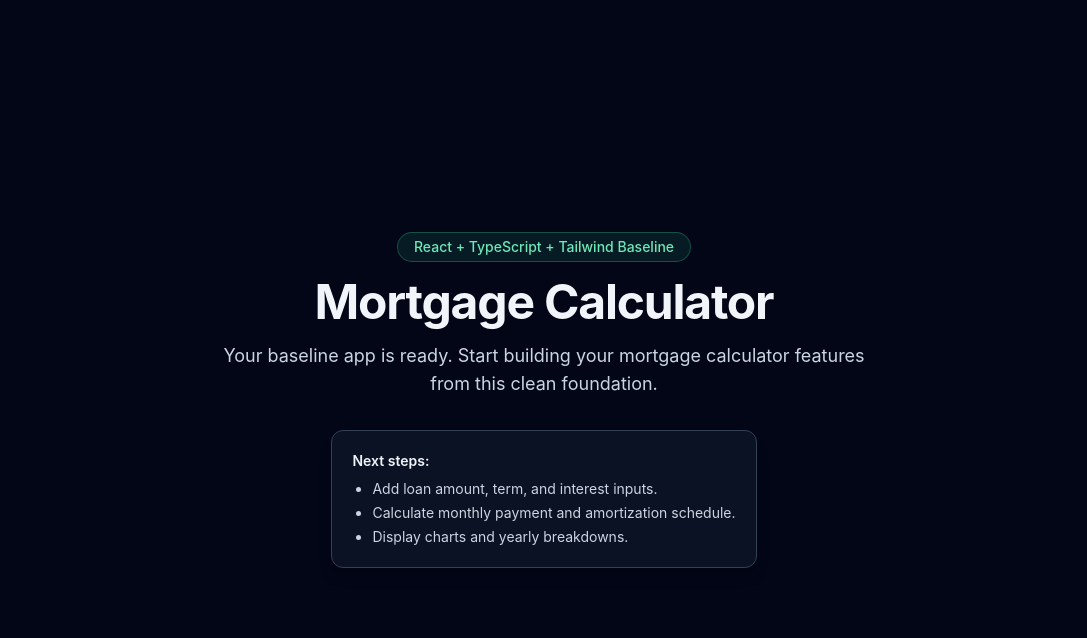
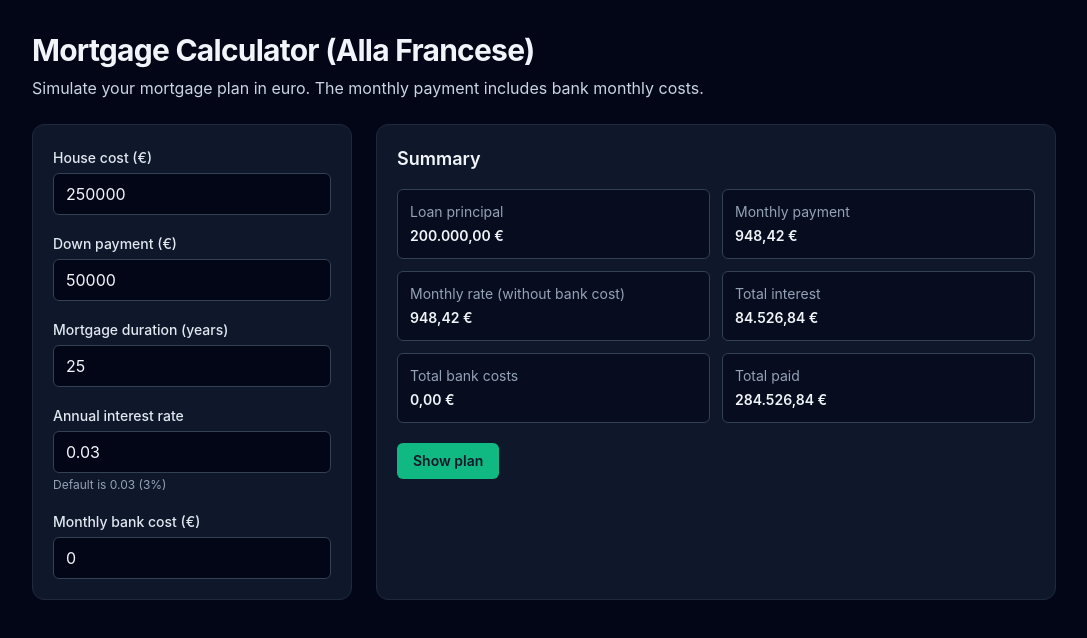
Before and after one commit to samdalvai/mortgage-calculator, a React (Vite) app: page / in a window 1280 px wide. Shown: the top 638 px of the page, without its empty margins (96-1183 px from the left). Built offline with nearby package versions, Linux system fonts and the light colour scheme; the HTML template or start-up script is replaced by a standard one.

Commit message:
Add interest-aware French mortgage simulator with plan breakdown

```diff
--- a/package.json
+++ b/package.json
@@ -8,7 +8,8 @@
     "build": "tsc -b && vite build",
     "preview": "vite preview",
     "lint": "eslint .",
-    "deploy": "npm run build"
+    "deploy": "npm run build",
+    "test": "tsc -p tsconfig.tests.json && node .test-dist/tests/mortgage.test.js"
   },
   "dependencies": {
     "react": "^18.3.1",
--- a/src/App.tsx
+++ b/src/App.tsx
@@ -1,25 +1,184 @@
+import { useMemo, useState } from 'react'
+
+import { calculateMortgagePlan } from './lib/mortgage'
+
+const euroFormatter = new Intl.NumberFormat('it-IT', {
+  style: 'currency',
+  currency: 'EUR',
+  maximumFractionDigits: 2,
+})
+
 function App() {
+  const [houseCost, setHouseCost] = useState(250000)
+  const [downPayment, setDownPayment] = useState(50000)
+  const [years, setYears] = useState(25)
+  const [annualInterestRate, setAnnualInterestRate] = useState(0.03)
+  const [monthlyBankCost, setMonthlyBankCost] = useState(0)
+  const [showPlan, setShowPlan] = useState(false)
+
+  const plan = useMemo(
+    () =>
+      calculateMortgagePlan({
+        houseCost,
+        downPayment,
+        years,
+        annualInterestRate,
+        monthlyBankCost,
+      }),
+    [annualInterestRate, downPayment, houseCost, monthlyBankCost, years],
+  )
+
   return (
-    <main className="min-h-screen bg-slate-950 text-slate-100">
-      <section className="mx-auto flex min-h-screen max-w-4xl flex-col items-center justify-center px-6 py-16 text-center">
-        <span className="mb-4 rounded-full border border-emerald-400/30 bg-emerald-400/10 px-4 py-1 text-sm font-medium text-emerald-300">
-          React + TypeScript + Tailwind Baseline
-        </span>
-        <h1 className="text-4xl font-bold tracking-tight sm:text-5xl">Mortgage Calculator</h1>
-        <p className="mt-4 max-w-2xl text-lg text-slate-300">
-          Your baseline app is ready. Start building your mortgage calculator features from this clean foundation.
+    <main className="min-h-screen bg-slate-950 px-4 py-8 text-slate-100 sm:px-6 lg:px-8">
+      <section className="mx-auto w-full max-w-5xl">
+        <h1 className="text-2xl font-bold tracking-tight sm:text-3xl">Mortgage Calculator (Alla Francese)</h1>
+        <p className="mt-2 text-sm text-slate-300 sm:text-base">
+          Simulate your mortgage plan in euro. The monthly payment includes bank monthly costs.
         </p>
-        <div className="mt-8 rounded-xl border border-slate-700 bg-slate-900/70 p-5 text-left text-sm text-slate-300 shadow-lg shadow-black/20">
-          <p className="font-semibold text-slate-100">Next steps:</p>
-          <ul className="mt-2 list-disc space-y-1 pl-5">
-            <li>Add loan amount, term, and interest inputs.</li>
-            <li>Calculate monthly payment and amortization schedule.</li>
-            <li>Display charts and yearly breakdowns.</li>
-          </ul>
+
+        <div className="mt-6 grid gap-6 lg:grid-cols-[320px_1fr]">
+          <form className="space-y-4 rounded-xl border border-slate-800 bg-slate-900 p-4 sm:p-5">
+            <InputField
+              id="houseCost"
+              label="House cost (€)"
+              value={houseCost}
+              min={0}
+              step={1000}
+              onValueChange={setHouseCost}
+            />
+            <InputField
+              id="downPayment"
+              label="Down payment (€)"
+              value={downPayment}
+              min={0}
+              step={1000}
+              onValueChange={setDownPayment}
+            />
+            <InputField
+              id="years"
+              label="Mortgage duration (years)"
+              value={years}
+              min={1}
+              step={1}
+              onValueChange={setYears}
+            />
+            <InputField
+              id="annualInterestRate"
+              label="Annual interest rate"
+              value={annualInterestRate}
+              min={0}
+              max={1}
+              step={0.001}
+              onValueChange={setAnnualInterestRate}
+              hint="Default is 0.03 (3%)"
+            />
+            <InputField
+              id="monthlyBankCost"
+              label="Monthly bank cost (€)"
+              value={monthlyBankCost}
+              min={0}
+              step={1}
+              onValueChange={setMonthlyBankCost}
+            />
+          </form>
+
+          <div className="rounded-xl border border-slate-800 bg-slate-900 p-4 sm:p-5">
+            <h2 className="text-lg font-semibold">Summary</h2>
+            <dl className="mt-4 grid grid-cols-1 gap-3 text-sm sm:grid-cols-2">
+              <SummaryItem label="Loan principal" value={euroFormatter.format(plan.principal)} />
+              <SummaryItem label="Monthly payment" value={euroFormatter.format(plan.monthlyPayment)} />
+              <SummaryItem
+                label="Monthly rate (without bank cost)"
+                value={euroFormatter.format(plan.monthlyRateWithoutBankCost)}
+              />
+              <SummaryItem label="Total interest" value={euroFormatter.format(plan.totalInterest)} />
+              <SummaryItem label="Total bank costs" value={euroFormatter.format(plan.totalBankCosts)} />
+              <SummaryItem label="Total paid" value={euroFormatter.format(plan.totalPaid)} />
+            </dl>
+
+            <button
+              type="button"
+              onClick={() => setShowPlan((current) => !current)}
+              className="mt-5 rounded-md bg-emerald-500 px-4 py-2 text-sm font-semibold text-slate-900 transition hover:bg-emerald-400"
+            >
+              {showPlan ? 'Hide plan' : 'Show plan'}
+            </button>
+
+            {showPlan ? (
+              <ul className="mt-5 space-y-3">
+                {plan.installments.map((installment) => (
+                  <li
+                    key={installment.month}
+                    className="rounded-lg border border-slate-700 bg-slate-950/60 p-3 text-xs sm:text-sm"
+                  >
+                    <p className="font-semibold text-emerald-300">Month {installment.month}</p>
+                    <div className="mt-2 grid grid-cols-2 gap-2 sm:grid-cols-4">
+                      <PlanValue label="Payment" value={euroFormatter.format(installment.payment)} />
+                      <PlanValue label="Principal" value={euroFormatter.format(installment.principal)} />
+                      <PlanValue label="Interest" value={euroFormatter.format(installment.interest)} />
+                      <PlanValue label="Bank cost" value={euroFormatter.format(installment.bankCost)} />
+                      <PlanValue
+                        label="Remaining capital"
+                        value={euroFormatter.format(installment.remainingPrincipal)}
+                      />
+                    </div>
+                  </li>
+                ))}
+              </ul>
+            ) : null}
+          </div>
         </div>
       </section>
     </main>
   )
 }
 
+type InputFieldProps = {
+  id: string
+  label: string
+  value: number
+  min?: number
+  max?: number
+  step?: number
+  hint?: string
+  onValueChange: (value: number) => void
+}
+
+function InputField({ id, label, value, min, max, step, hint, onValueChange }: InputFieldProps) {
+  return (
+    <label className="block" htmlFor={id}>
+      <span className="text-sm font-medium text-slate-200">{label}</span>
+      <input
+        id={id}
+        type="number"
+        className="mt-1 w-full rounded-md border border-slate-700 bg-slate-950 px-3 py-2 text-slate-100 outline-none ring-emerald-400 focus:ring"
+        value={value}
+        min={min}
+        max={max}
+        step={step}
+        onChange={(event) => onValueChange(Number(event.target.value))}
+      />
+      {hint ? <span className="mt-1 block text-xs text-slate-400">{hint}</span> : null}
+    </label>
+  )
+}
+
+function SummaryItem({ label, value }: { label: string; value: string }) {
+  return (
+    <div className="rounded-md border border-slate-700 bg-slate-950/60 p-3">
+      <dt className="text-slate-400">{label}</dt>
+      <dd className="mt-1 font-semibold text-slate-100">{value}</dd>
+    </div>
+  )
+}
+
+function PlanValue({ label, value }: { label: string; value: string }) {
+  return (
+    <p>
+      <span className="text-slate-400">{label}: </span>
+      <span className="font-medium text-slate-100">{value}</span>
+    </p>
+  )
+}
+
 export default App
--- /dev/null
+++ b/src/lib/mortgage.ts
@@ -0,0 +1,100 @@
+export type MortgageInput = {
+  houseCost: number
+  downPayment: number
+  years: number
+  annualInterestRate: number
+  monthlyBankCost: number
+}
+
+export type MortgageInstallment = {
+  month: number
+  payment: number
+  principal: number
+  interest: number
+  bankCost: number
+  remainingPrincipal: number
+}
+
+export type MortgagePlan = {
+  principal: number
+  monthlyRateWithoutBankCost: number
+  monthlyPayment: number
+  totalInterest: number
+  totalBankCosts: number
+  totalPaid: number
+  installments: MortgageInstallment[]
+}
+
+const roundToCents = (value: number): number => Math.round(value * 100) / 100
+
+export function calculateMortgagePlan(input: MortgageInput): MortgagePlan {
+  const principal = Math.max(input.houseCost - input.downPayment, 0)
+  const totalMonths = Math.max(Math.floor(input.years * 12), 0)
+
+  if (principal === 0 || totalMonths === 0) {
+    return {
+      principal,
+      monthlyRateWithoutBankCost: 0,
+      monthlyPayment: roundToCents(input.monthlyBankCost),
+      totalInterest: 0,
+      totalBankCosts: roundToCents(input.monthlyBankCost * totalMonths),
+      totalPaid: roundToCents(input.monthlyBankCost * totalMonths),
+      installments: Array.from({ length: totalMonths }, (_, index) => ({
+        month: index + 1,
+        payment: roundToCents(input.monthlyBankCost),
+        principal: 0,
+        interest: 0,
+        bankCost: roundToCents(input.monthlyBankCost),
+        remainingPrincipal: 0,
+      })),
+    }
+  }
+
+  const monthlyRate = input.annualInterestRate / 12
+  const monthlyRateWithoutBankCost =
+    monthlyRate === 0
+      ? principal / totalMonths
+      : principal * (monthlyRate / (1 - Math.pow(1 + monthlyRate, -totalMonths)))
+
+  let remainingPrincipal = principal
+  const installments: MortgageInstallment[] = []
+
+  for (let month = 1; month <= totalMonths; month += 1) {
+    const rawInterest = monthlyRate === 0 ? 0 : remainingPrincipal * monthlyRate
+    const rawPrincipal =
+      month === totalMonths
+        ? remainingPrincipal
+        : Math.max(monthlyRateWithoutBankCost - rawInterest, 0)
+
+    const principalPaid = roundToCents(rawPrincipal)
+    const interestPaid = roundToCents(rawInterest)
+
+    remainingPrincipal = roundToCents(Math.max(remainingPrincipal - principalPaid, 0))
+
+    const basePayment = principalPaid + interestPaid
+    const payment = roundToCents(basePayment + input.monthlyBankCost)
+
+    installments.push({
+      month,
+      payment,
+      principal: principalPaid,
+      interest: interestPaid,
+      bankCost: roundToCents(input.monthlyBankCost),
+      remainingPrincipal,
+    })
+  }
+
+  const totalInterest = roundToCents(installments.reduce((acc, curr) => acc + curr.interest, 0))
+  const totalBankCosts = roundToCents(totalMonths * input.monthlyBankCost)
+  const totalPaid = roundToCents(installments.reduce((acc, curr) => acc + curr.payment, 0))
+
+  return {
+    principal: roundToCents(principal),
+    monthlyRateWithoutBankCost: roundToCents(monthlyRateWithoutBankCost),
+    monthlyPayment: roundToCents(monthlyRateWithoutBankCost + input.monthlyBankCost),
+    totalInterest,
+    totalBankCosts,
+    totalPaid,
+    installments,
+  }
+}
```
Also changed, not shown: tsconfig.tests.json (added, +18 -0 lines), 1 other file (tests, documents, lock files or other folders).
